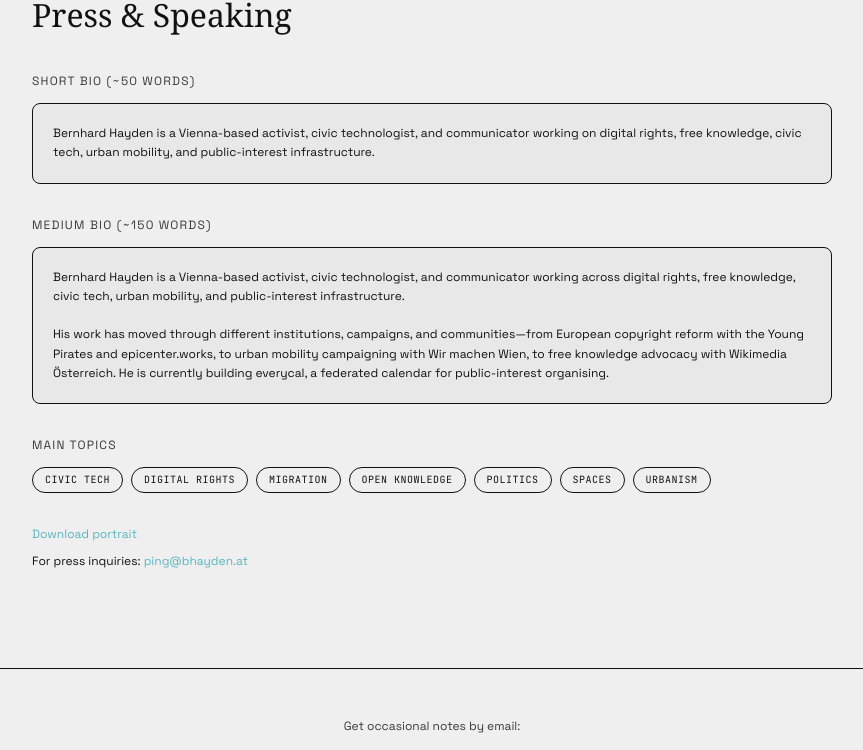
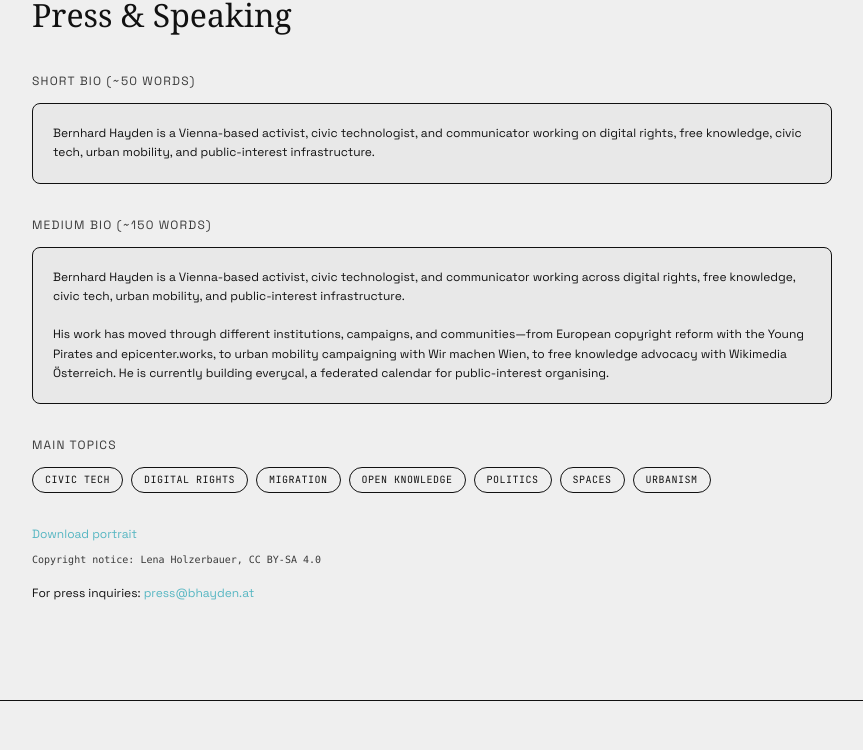
Before and after one commit to burnoutberni/bhayden.at, a React (Vite) app: page /about in a window 1280 px wide. Shown: the part 1709-2459 px from the top of the page, without its empty margins (208-1071 px from the left). Built offline with nearby package versions, Linux system fonts and the light colour scheme.

Commit message:
Add CC links and press email to About page

```diff
--- a/src/data/content.ts
+++ b/src/data/content.ts
@@ -356,7 +356,8 @@ export const translations = {
         title: 'Press & Speaking',
         shortBio: 'Short bio (~50 words)',
         mediumBio: 'Medium bio (~150 words)',
-        portraitCredit: 'Portrait: Lena Holzerbauer, CC BY-SA 4.0',
+        portraitLabel: 'Portrait:',
+        copyrightLabel: 'Copyright notice:',
         portraitAlt: 'Portrait of Bernhard Hayden',
         downloadPortrait: 'Download portrait',
         contact: 'For press inquiries:',
@@ -473,7 +474,8 @@ export const translations = {
         title: 'Presse & Vorträge',
         shortBio: 'Kurze Bio (~50 Wörter)',
         mediumBio: 'Mittlere Bio (~150 Wörter)',
-        portraitCredit: 'Portrait: Lena Holzerbauer, CC BY-SA 4.0',
+        portraitLabel: 'Portrait:',
+        copyrightLabel: 'Urheberrechtshinweis:',
         portraitAlt: 'Porträt von Bernhard Hayden',
         downloadPortrait: 'Porträt herunterladen',
         contact: 'Für Presseanfragen:',
--- a/src/pages/About.tsx
+++ b/src/pages/About.tsx
@@ -2,13 +2,16 @@ import { useMemo } from 'react';
 import { Link } from 'react-router';
 import { useLanguage } from '@/hooks/useLanguage';
 import { bioData, projects } from '@/data/content';
-import { getContactEmail, getContactMailto } from '@/lib/utils';
+import { getPressEmail, getPressMailto } from '@/lib/utils';
 import NewsletterSignup from '@/components/NewsletterSignup';
 
 export default function About() {
   const { lang, t } = useLanguage();
-  const email = getContactEmail();
-  const mailto = getContactMailto();
+  const pressEmail = getPressEmail();
+  const pressMailto = getPressMailto();
+  const ccBySaUrl = lang === 'de'
+    ? 'https://creativecommons.org/licenses/by-sa/4.0/deed.de'
+    : 'https://creativecommons.org/licenses/by-sa/4.0/deed.en';
 
   const bio = bioData;
   const careItems = t.about.careItems;
@@ -39,7 +42,16 @@ export default function About() {
               />
             </div>
             <p className="font-mono text-xs-custom mt-3" style={{ color: 'var(--color-ink-muted)' }}>
-              {t.about.press.portraitCredit}
+              {t.about.press.portraitLabel} Lena Holzerbauer,{' '}
+              <a
+                href={ccBySaUrl}
+                target="_blank"
+                rel="noopener noreferrer"
+                className="transition-opacity hover:opacity-70"
+                style={{ color: 'var(--color-ink-muted)' }}
+              >
+                CC BY-SA 4.0
+              </a>
             </p>
           </div>
 
@@ -174,14 +186,26 @@ export default function About() {
                 {t.about.press.downloadPortrait}
               </a>
             </p>
+            <p className="font-mono text-xs-custom mb-4" style={{ color: 'var(--color-ink-muted)' }}>
+              {t.about.press.copyrightLabel} Lena Holzerbauer,{' '}
+              <a
+                href={ccBySaUrl}
+                target="_blank"
+                rel="noopener noreferrer"
+                className="transition-opacity hover:opacity-70"
+                style={{ color: 'var(--color-ink-muted)' }}
+              >
+                CC BY-SA 4.0
+              </a>
+            </p>
             <p className="font-grotesk text-sm-custom" style={{ color: 'var(--color-ink)' }}>
               {t.about.press.contact}{' '}
               <a
-                href={mailto}
+                href={pressMailto}
                 className="transition-colors hover:underline"
                 style={{ color: 'var(--color-page-accent)', textUnderlineOffset: '3px' }}
               >
-                {email}
+                {pressEmail}
               </a>
             </p>
           </div>
```
